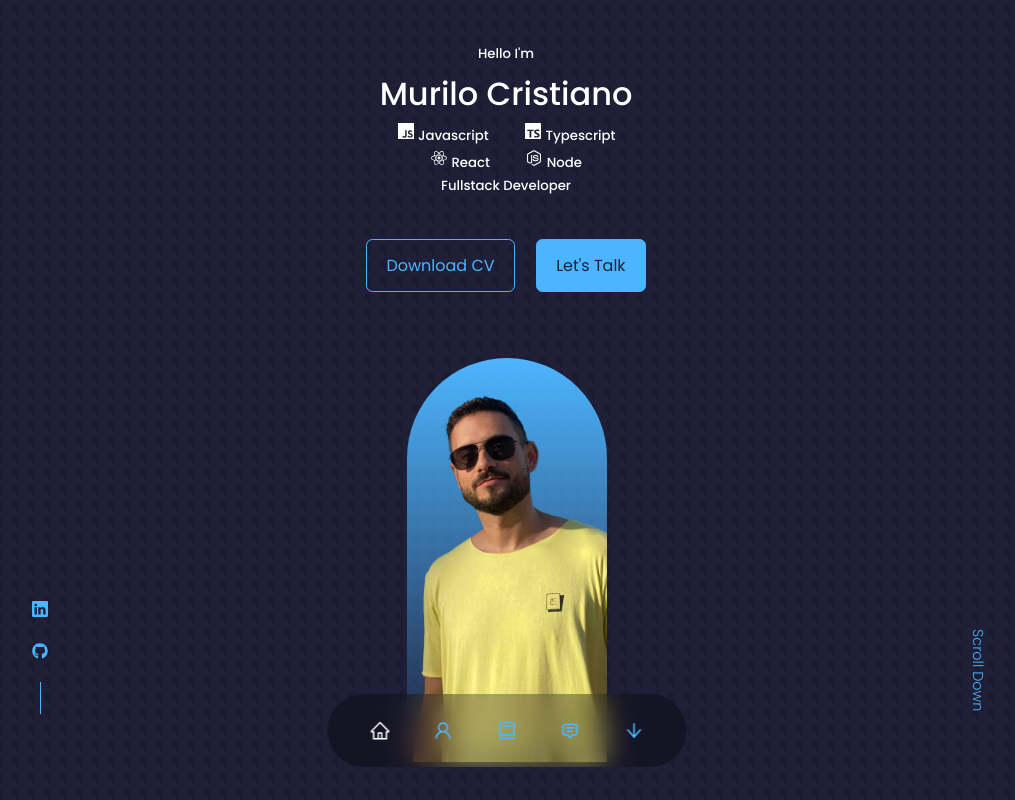
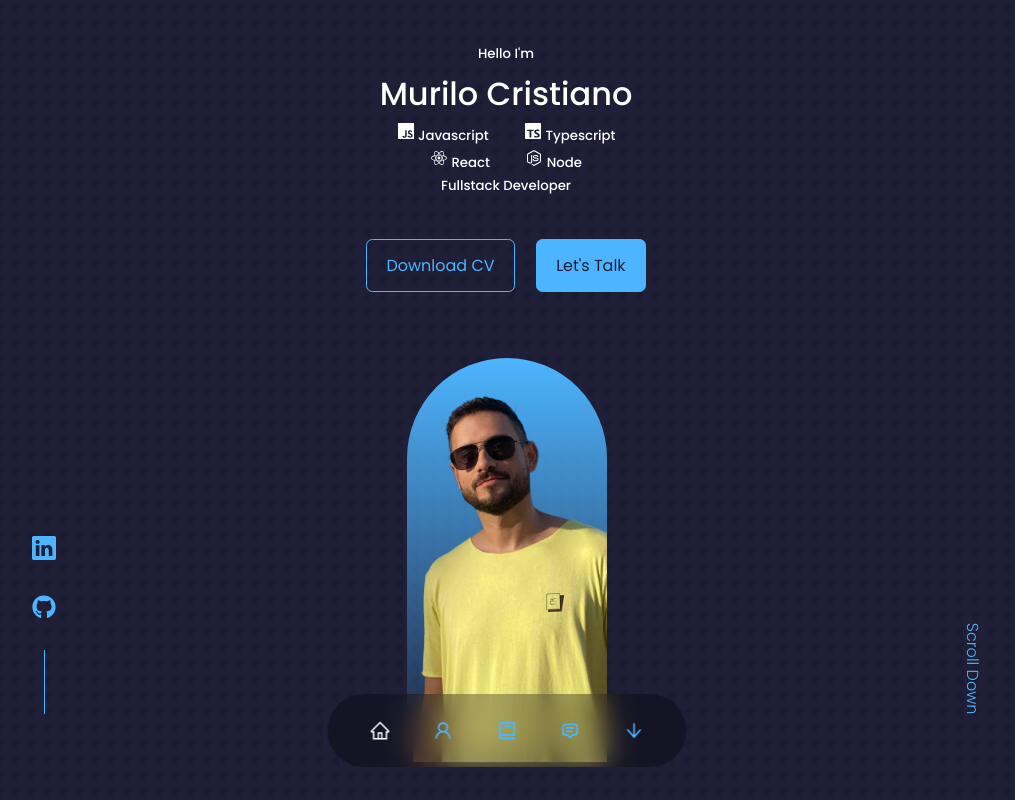
Before and after one commit to muricristiano/Portfolio, a React (Create React App) app: page / in a window 1280 px wide. Shown: the top 800 px of the page, without its empty margins (134-1149 px from the left). Built offline with nearby package versions, Linux system fonts and the light colour scheme.

Commit message:
linkedin added to footer/ + icon size header

```diff
--- a/src/components/footer/Footer.jsx
+++ b/src/components/footer/Footer.jsx
@@ -2,6 +2,7 @@ import React from 'react'
 import './footer.css'
 import {AiOutlineInstagram} from 'react-icons/ai'
 import {AiOutlineFacebook} from 'react-icons/ai'
+import {AiOutlineLinkedin} from 'react-icons/ai'
 
 const Footer = () => {
   return (
@@ -19,8 +20,9 @@ const Footer = () => {
       </ul>
 
       <div className="footer__socials">
-        <a href="https://instagram.com/muri.cristiano" target='_blank'><AiOutlineInstagram className='footer__socials-icon icon-insta'/></a>
-        <a href="https://facebook.com/muri.cristiano" target='_blank'><AiOutlineFacebook className='footer__socials-icon icon-face'/></a>
+        <a href="https://instagram.com/muri.cristiano" target='_blank'><AiOutlineInstagram className='footer__socials-icon'/></a>
+        <a href="https://facebook.com/muri.cristiano" target='_blank'><AiOutlineFacebook className='footer__socials-icon'/></a>
+        <a href="https://linkedin.com/in/muricristiano" target='_blank'><AiOutlineLinkedin className='footer__socials-icon'/></a>
       </div>
 
       <div className="footer__copyright">
--- a/src/components/header/header.css
+++ b/src/components/header/header.css
@@ -21,16 +21,17 @@ header {
     display: flex;
     flex-direction: column;
     align-items: center;
-    gap: 0.8rem;
+    gap: 1rem;
     position: absolute;
     left: 0;
     bottom: 3rem;
+    font-size: 1.5rem;
 }
 
 .header__socials::after {
     content: '';
     width: 1px;
-    height: 2rem;
+    height: 4rem;
     background: var(--color-primary);
 }
 
@@ -53,7 +54,7 @@ header {
     bottom: 5rem;
     transform: rotate(90deg);
     font-weight: 300;
-    font-size: 0.9rem;
+    font-size: 1rem;
 }
 
 .icon {
```
